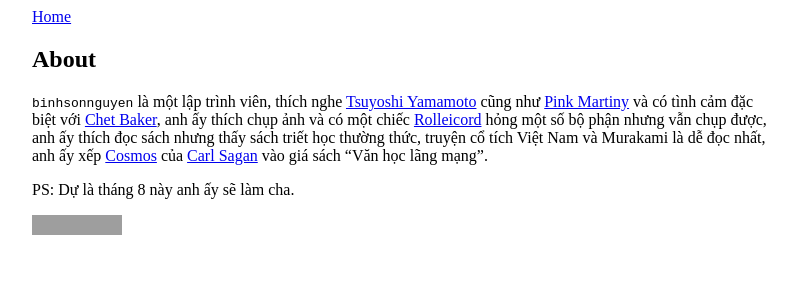
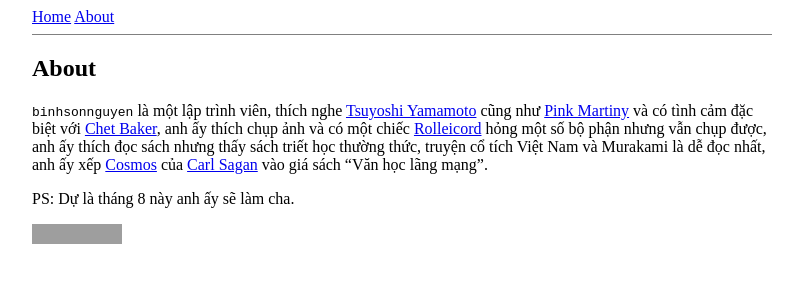
Before and after one commit to binhsonnguyen/binhsonnguyen.github.io, a Jekyll site: the page built from about.md, in a window 1280 px wide, cut to the strip 0-300 px from the top of the page. Shown: the whole strip, without its empty margins (238-1035 px from the left). Built offline with Jekyll 4.4.1, drawn with Linux system fonts in a browser that asks for light colours; grey boxes are pictures that could not be loaded.

Commit message:
add about link onti nav bar

```diff
--- a/_includes/header.html
+++ b/_includes/header.html
@@ -1,9 +1,11 @@
-<header class="site-header" role="banner">
+<nav class="site-nav">
 
   <div class="wrapper">
     {% if page.title %}
     <a class="site-title" href="{{ '/' | relative_url }}">Home</a>
+    <a class="site-title" href="{{ '/about' | relative_url }}">About</a>
+    <hr noshade size="1" />
     {% endif %}
 
   </div>
-</header>
+</nav>
```
